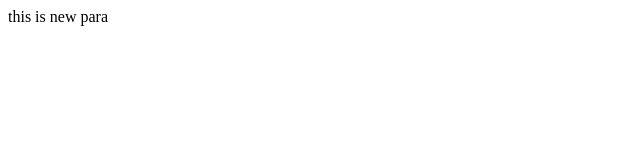
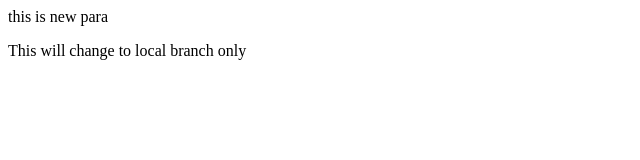
Before and after one commit to iamrohitkodam/localrepo, a plain HTML site: page index.html in a window 1280 px wide. Shown: the whole page, without its empty margins (0-640 px from the left). Drawn offline with Linux system fonts and the light colour scheme.

Commit message:
Add new para

```diff
--- a/index.html
+++ b/index.html
@@ -1 +1,2 @@
 <p>this is new para</p>
+<p>This will change to local branch only</p>
```
